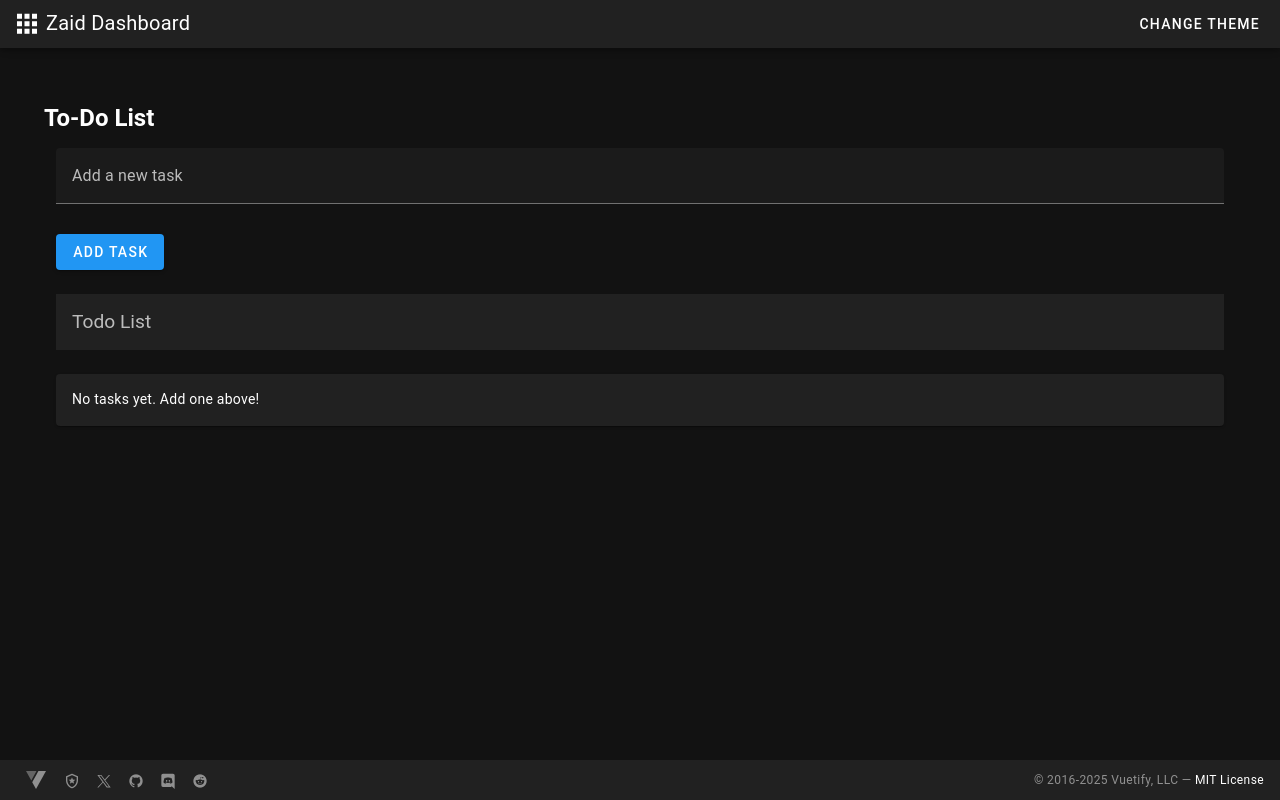
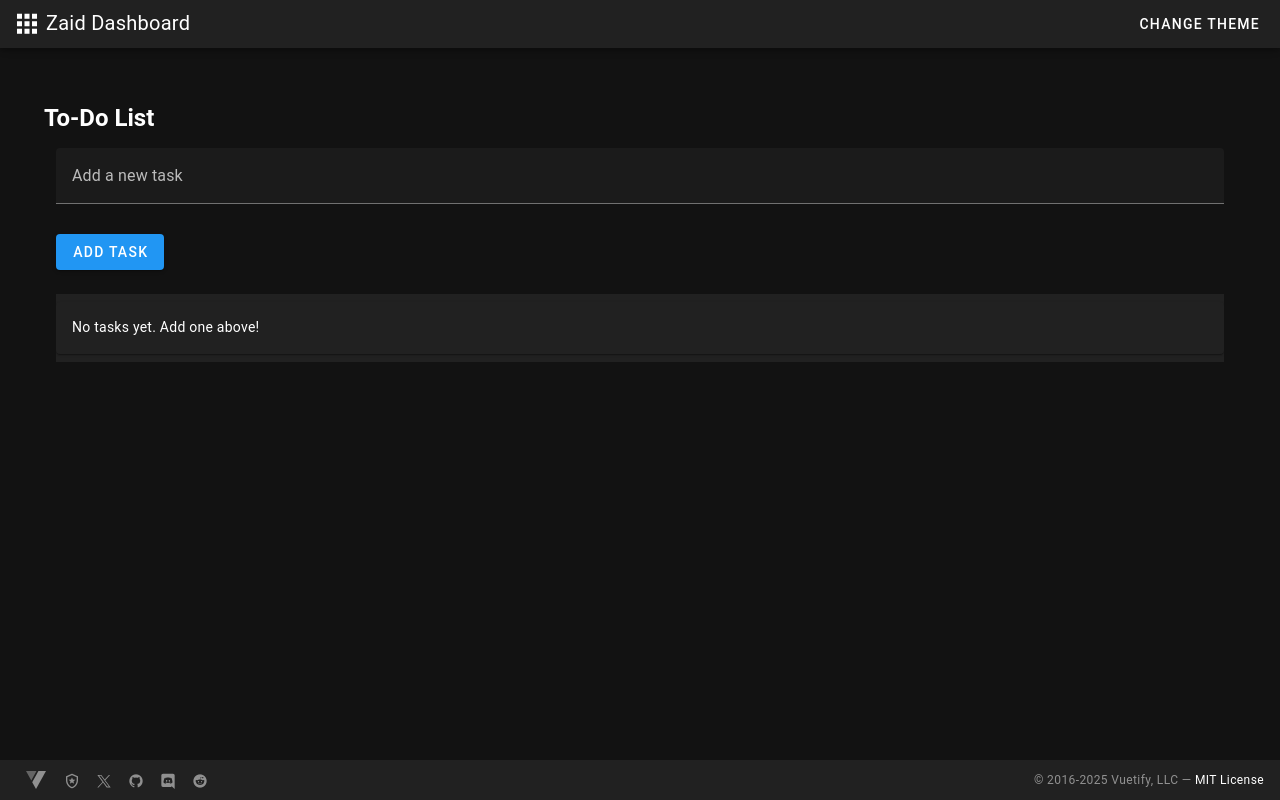
Before and after one commit to azaidrahman/first_Vuetify, a Vue app: page /exercises/todolist in a window 1280 px wide. Built offline with nearby package versions, Linux system fonts and the light colour scheme; a small style sheet from the web is missing.

Commit message:
finally works

```diff
--- a/src/pages/exercises/todolist.vue
+++ b/src/pages/exercises/todolist.vue
@@ -19,19 +19,16 @@
         </v-form>
       </v-col>
     </v-row>
+
     <!-- <v-row v-if="tasks.length > 0"> -->
     <v-row>
       <v-col cols="12">
         <v-list lines="two">
-          <v-list-subheader
-            class="text-bold"
-            style="font-size: 1.2rem">
-            Todo List
-          </v-list-subheader>
-          <template>
+          <template v-if="tasks.length > 0">
             <v-list-item
               v-for="(task, index) in tasks"
               :key="index">
+              <v-row align="center" justify="space-between">
                 <v-checkbox
                   v-model="task.completed"
                   color="primary" />
@@ -44,22 +41,25 @@
                     {{ task.text }}
                   </v-list-item-title>
                 </v-list-item-content>
-              <v-btn @click="deleteTask(index)" color="red">
+                <v-btn
+                  @click="deleteTask(index)"
+                  color="red">
                   <v-icon icon="mdi-delete"></v-icon>
                 </v-btn>
+              </v-row>
+              <v-divider thickness="5"></v-divider>
             </v-list-item>
           </template>
-        </v-list>
-      </v-col>
-    </v-row>
-    <!-- <v-row v-else> -->
-    <v-row>
+          <v-row v-else>
             <v-col cols="12">
               <v-card>
                 <v-card-text>
                   No tasks yet. Add one above!
                 </v-card-text>
               </v-card>
+            </v-col>
+          </v-row>
+        </v-list>
       </v-col>
     </v-row>
   </v-container>
```
Lines whose indentation alone changed are shown as unchanged.
